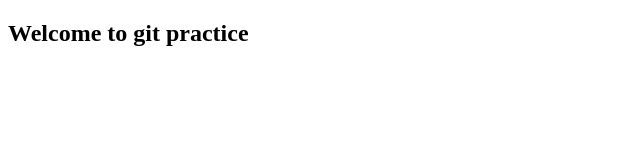
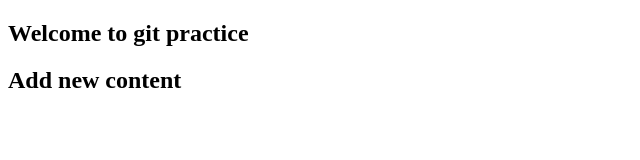
Before and after one commit to SsnekaSekar/GitPRPractice, a plain HTML site: page index.html in a window 1280 px wide. Shown: the whole page, without its empty margins (0-640 px from the left). Drawn offline with Linux system fonts and the light colour scheme.

Commit message:
add new content

```diff
--- a/index.html
+++ b/index.html
@@ -9,6 +9,7 @@
 
 <body>
     <h2>Welcome to git practice</h2>
+    <h2>Add new content</h2>
 </body>
 
 </html>
```
